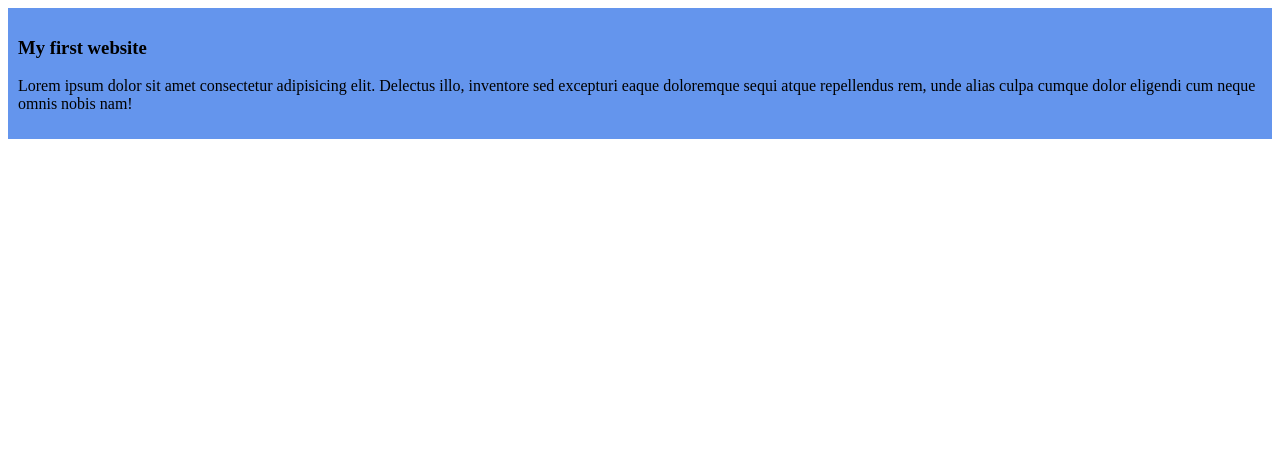
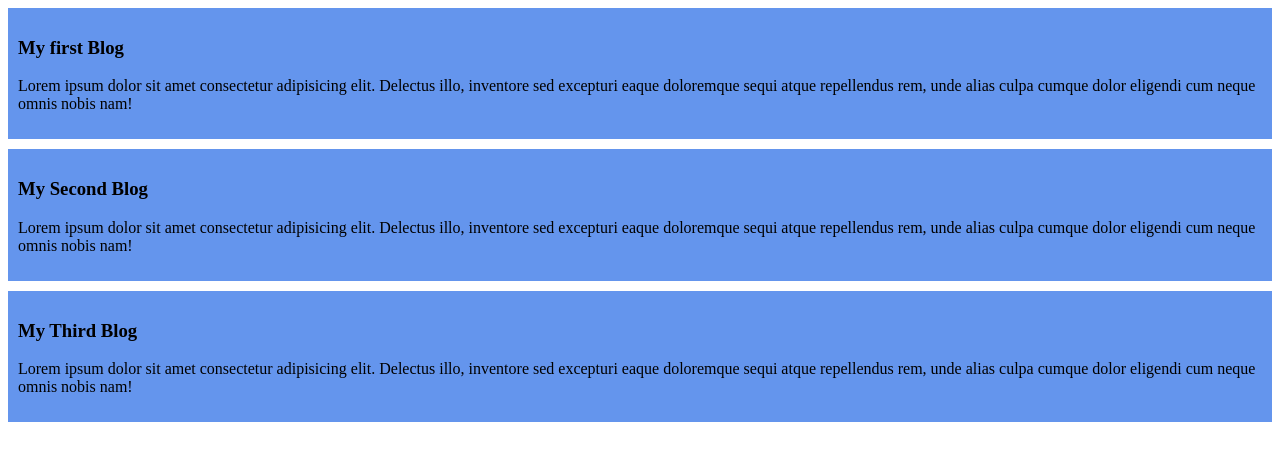
Before and after one commit to nusratalamurmy/my-simple-website, a plain HTML site: page index.html in a window 1280 px wide. Drawn offline with Linux system fonts and the light colour scheme.

Commit message:
Third Commit

```diff
--- a/index.html
+++ b/index.html
@@ -9,11 +9,24 @@
 <body>
     <div>
 
-<h3> My first website</h3>
+<h3> My first Blog</h3>
 <p>Lorem ipsum dolor sit amet consectetur adipisicing elit. Delectus illo, inventore sed excepturi eaque doloremque sequi atque repellendus rem, unde alias culpa cumque dolor eligendi cum neque omnis nobis nam!</p>
+
+    </div>
+    <div>
+
+<h3> My Second Blog</h3>
+<p>Lorem ipsum dolor sit amet consectetur adipisicing elit. Delectus illo, inventore sed excepturi eaque doloremque sequi atque repellendus rem, unde alias culpa cumque dolor eligendi cum neque omnis nobis nam!</p>
+
+    </div>
+    <div>
+
+<h3> My Third Blog</h3>
+<p>Lorem ipsum dolor sit amet consectetur adipisicing elit. Delectus illo, inventore sed excepturi eaque doloremque sequi atque repellendus rem, unde alias culpa cumque dolor eligendi cum neque omnis nobis nam!</p>
+
+    </div>
 
 
 
-    </div>
 </body>
 </html>
--- a/styles/blog.css
+++ b/styles/blog.css
@@ -2,4 +2,5 @@ div{
 
     background-color: cornflowerblue;
     padding: 10px;
+    margin-bottom: 10px;
 }
```
